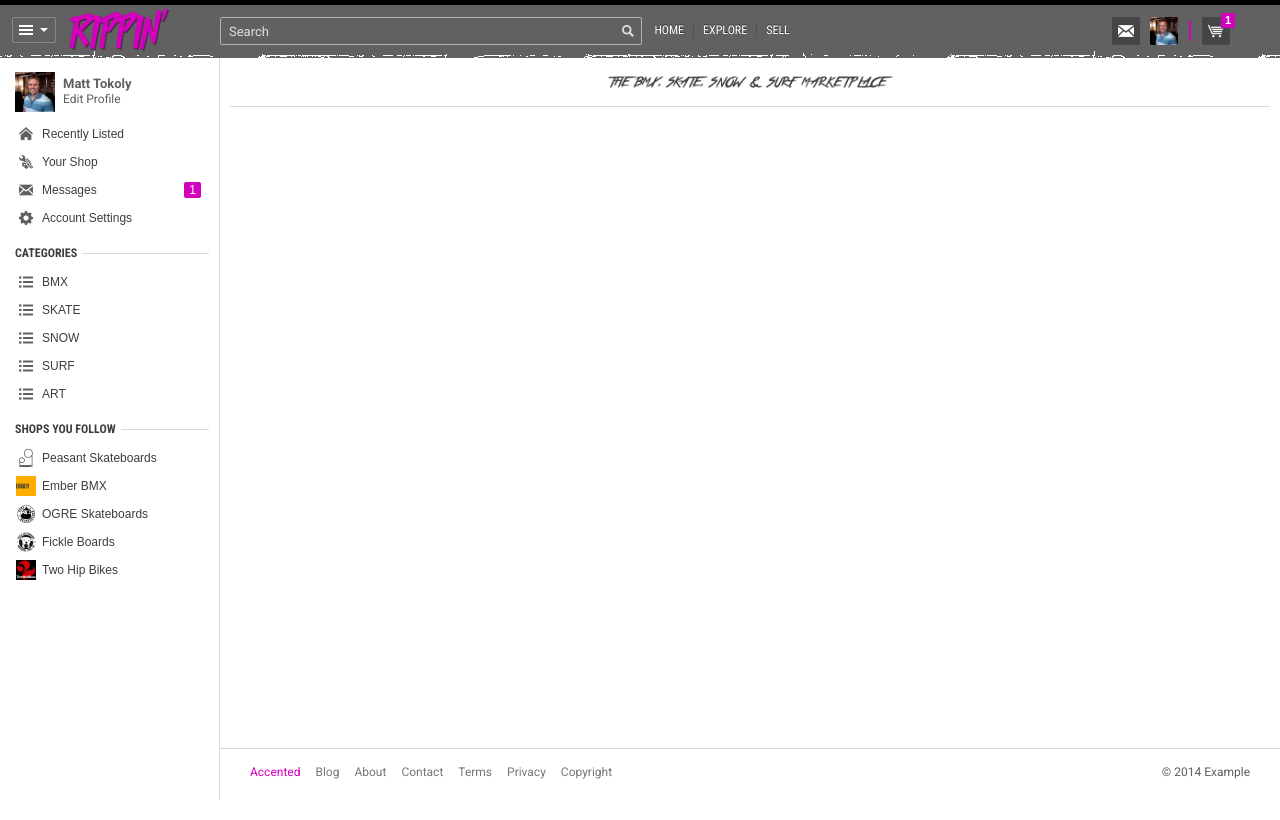
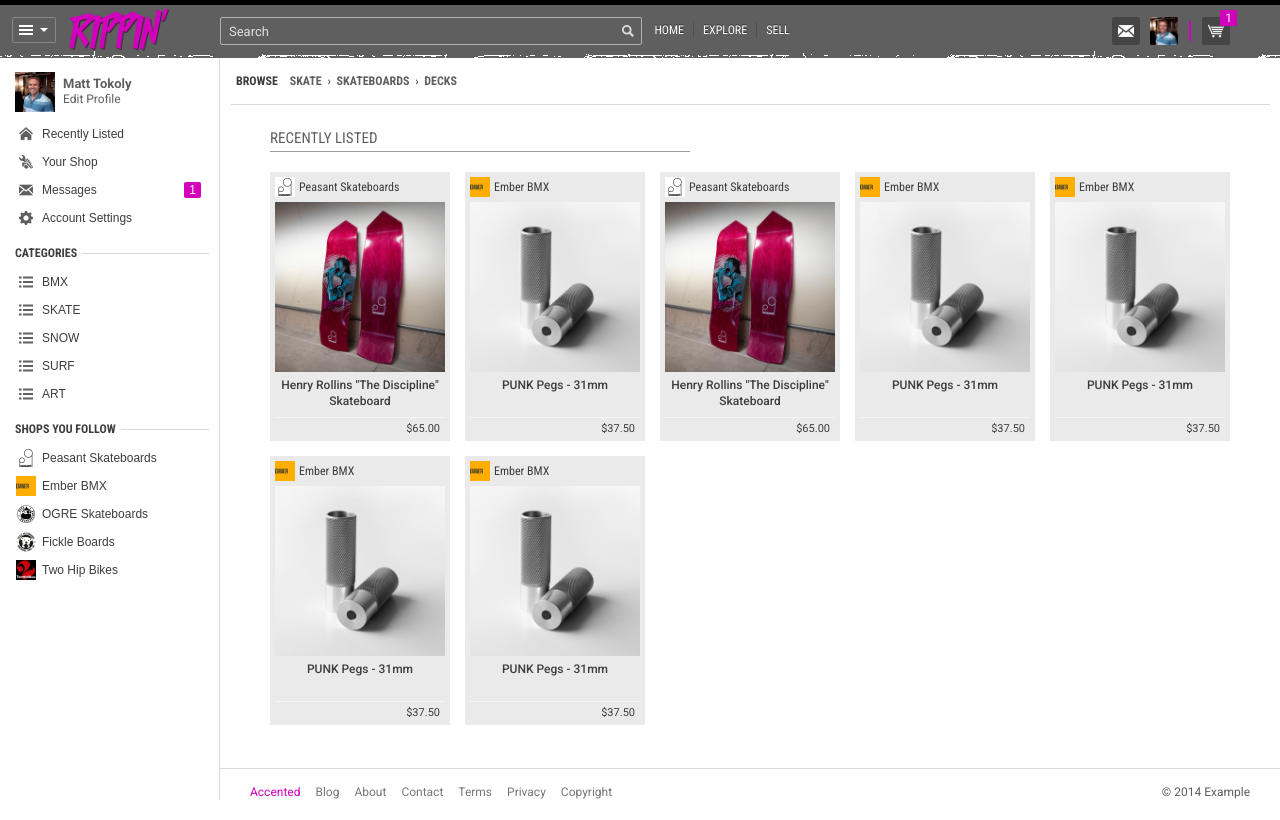
Before and after one commit to mtokoly/Test, a PHP site: page / in a window 1280 px wide. Run offline with PHP 8.4, Linux system fonts and the light colour scheme; some libraries are stand-ins or nearby versions.

Commit message:
7/18 Updates

```diff
--- a/assets/css/styles.css
+++ b/assets/css/styles.css
@@ -56,7 +56,7 @@ body {
 	right: 0;
 	left: 0;
 	height: 58px;
-	background: url(../images/topbar.png) repeat-x -24px bottom;
+	background: rgba(255,255,255, 0.95) url(../images/topbar.png) repeat-x -24px bottom;
 	z-index: 2000;
 }
 
@@ -78,7 +78,7 @@ body {
 	top: auto;
 	bottom: 1px;
 	height: 1px;
-	border-bottom: 1px dashed #616161;
+	border-bottom: 1px dashed #5f5f5f;
 }
 */
 #menulink {
@@ -87,8 +87,8 @@ body {
 	position: fixed;
 	top: 17px;
 	left: 12px;
-	background: #616161;
-	border: 1px solid #616161;
+	background: #5f5f5f;
+	border: 1px solid #5f5f5f;
 	border-radius: 2px;
 	width: 44px;
 	height: 26px;
@@ -191,12 +191,12 @@ body.menu-regular-active.menu-regular-min-inactive #menulink span.arrow {
 	box-sizing: border-box;
 	width: 100%;
 	height: 100%;
-	background: #616161;
+	background: #5f5f5f;
 	border: 1px solid #b1b1b1;
 	border-radius: 2px;
 	font-size: 13px;
 	line-height: 20px;
-	color: #ddd;
+	color: #fff;
 	padding: 3px 28px 3px 8px;
 	outline: none;
 	transition: all 100ms;
@@ -210,6 +210,11 @@ body.menu-regular-active.menu-regular-min-inactive #menulink span.arrow {
 	border-color: #d9d9d9;
 }
 
+#topbar form.search input[type=text]::-webkit-input-placeholder { color: #ddd; }
+#topbar form.search input[type=text]:-moz-placeholder { color: #ddd; }
+#topbar form.search input[type=text]::-moz-placeholder { color: #ddd; }
+#topbar form.search input[type=text]:-ms-input-placeholder { color: #ddd; }
+
 #topbar form.search input[type=submit] {
 	display: block;
 	position: absolute;
@@ -220,7 +225,6 @@ body.menu-regular-active.menu-regular-min-inactive #menulink span.arrow {
 	height: 28px;
 	margin: 0px;
 	padding: 0px;
-	background: red;
 	border: none;
 	cursor: pointer;
 	outline: none;
@@ -340,13 +344,14 @@ body.menu-regular-active.menu-regular-min-inactive #menulink span.arrow {
 #topbar ul.nav-account li a span.count {
 	display: block;
 	position: absolute;
-	top: -4px;
-	right: -5px;
-	font: bold 11px/15px sans-serif;
+	top: -7px;
+	right: -7px;
+	height: 16px;
+	font: 12px/16px "Roboto", sans-serif;
 	color: #fff;
 	text-align: center;
 	text-indent: 0px;
-	padding: 0px 4px;
+	padding: 0px 5px;
 	background: #D201BC;
 }
 
@@ -429,7 +434,7 @@ body.menu-overlay #container {
 
 #content {
 	margin: 0 auto;
-	padding: 0px 0px;
+	padding: 47px 0px 0px;
 }
 
 #footer-wrap {
@@ -661,52 +666,157 @@ body.menu-overlay #footer-wrap {
 
 .block {
 	margin: 0 auto;
+	padding: 20px 0px;
 	width: 960px;
 }
 
-.block-subnav {
-	margin: auto 10px;
-	width: auto;
-	height: 48px;
-	border-bottom: 1px solid #d9d9d9;
+.block-title {
+	padding-bottom: 20px;
 }
 
-.block-subnav p.slogan {
+.block-title span {
+	display: inline-block;
+	min-width: 370px;
+	font: 15px/26px "Roboto Condensed", sans-serif;
+	color: #5f5f5f;
+	text-transform: uppercase;
+	padding-right: 50px;
+	background: #fff;
+	border-bottom: 1px solid #9c9c9c;
+}
+
+#subnav {
+	position: fixed;
+	top: 58px;
+	right: 10px;
+	left: 231px;
+	height: 46px;
+	background: rgba(255,255,255, .95);
+	border-bottom: 1px solid #d9d9d9;
+	transition: all;
+	z-index: 2000;
+}
+
+body.menu-regular-min #subnav {
+	left: 10px;
+}
+
+#subnav p.slogan {
 	display: block;
+	display: none;
 	margin: 0px auto;
 	background: url(../images/slogan.png) no-repeat center center;
 	background-size: 285px 12px;
 	text-indent: -9999em;
 	width: 309px;
-	height: 48px;
+	height: 46px;
 	padding: 0px;
 }
 
-.block-subnav .breadcrumbs {
-	display: none;
+#subnav .breadcrumbs {
 	float: left;
 	margin-left: 5px;
-	font: 700 12px/48px "Roboto Condensed", sans-serif;
+	font: 700 12px/46px "Roboto Condensed", sans-serif;
 	color: #5f5f5f;
 	text-transform: uppercase;
 }
 
-.block-subnav .breadcrumbs span {
+#subnav .breadcrumbs span {
 	display: inline-block;
 	padding-right: 9px;
 	color: #3d3d3d;
 }
 
-.block-subnav .breadcrumbs a {
+#subnav .breadcrumbs a {
 	color: #5f5f5f;
 }
 
-.block-subnav .breadcrumbs a:hover {
+#subnav .breadcrumbs a:hover {
 	color: #D201BC;
 	text-decoration: none;
 }
 
-.block-subnav .breadcrumbs em {
+#subnav .breadcrumbs em {
 	font-style: normal;
 	padding: 0px 3px;
 }
+
+
+ul.listing-loop {
+	margin-left: -15px;
+}
+
+ul.listing-loop li.item {
+	float: left;
+	margin-bottom: 15px;
+	margin-left: 15px;
+	width: 180px;
+	background: #eaeaea;
+}
+
+ul.listing-loop li.item a.shop {
+	display: block;
+	position: relative;
+	height: 20px;
+	padding-left: 24px;
+	font: 12px/20px "Roboto Condensed", sans-serif;
+	color: #3d3d3d;
+	margin: 5px 5px 0px;
+}
+
+ul.listing-loop li.item a.shop:hover {
+	color: #D201BC;
+	text-decoration: none;
+}
+
+ul.listing-loop li.item a.shop img {
+	position: absolute;
+	top: 0px; left: 0px;
+	display: block;
+	width: 20px;
+	height: auto;
+}
+
+ul.listing-loop li.item a.thumb {
+	display: block;
+	padding: 5px;
+}
+
+ul.listing-loop li.item a.thumb img {
+	display: block;
+	width: 100%;
+	height: auto;
+}
+
+ul.listing-loop li.item a.thumb img:hover {
+	opacity: 0.9;
+}
+
+ul.listing-loop li.item a.title {
+	display: block;
+	font-size: 12px;
+	font-weight: 500;
+	line-height: 16px;
+	color: #3d3d3d;
+	text-align: center;
+	height: 32px;
+	padding: 0px 5px 8px;
+	overflow: hidden;
+}
+
+ul.listing-loop li.item a.title:hover {
+	color: #D201BC;
+	text-decoration: none;
+}
+
+ul.listing-loop li.item span.price {
+	display: block;
+	font-size: 11px;
+	line-height: 15px;
+	color: #3d3d3d;
+	text-align: right;
+	min-height: 15px;
+	margin: 0px 5px 5px;
+	padding: 3px 5px 0px;
+	border-top: 1px solid #f5f5f5;
+}
--- a/content.php
+++ b/content.php
@@ -1,5 +1,5 @@
 
-<div class="block block-subnav">
+<div id="subnav">
 
 	<div class="breadcrumbs">
 		<span>Browse</span>
@@ -13,3 +13,62 @@
 	<p class="slogan"></p>
 
 </div>
+
+<div class="block">
+
+	<div class="block-title"><span>Recently Listed</span></div>
+
+	<ul class="listing-loop clearfix">
+
+		<li class="item">
+			<a href="#" class="shop"><img src="./assets/images/dev/shops/ps.jpg"> Peasant Skateboards</a>
+			<a href="#" class="thumb"><img src="./assets/images/dev/shops/product.jpg"></a>
+			<a href="#" class="title">Henry Rollins "The Discipline" Skateboard</a>
+			<span class="price">$65.00</span>
+		</li>
+
+		<li class="item">
+			<a href="#" class="shop"><img src="./assets/images/dev/shops/ember.jpg"> Ember BMX</a>
+			<a href="#" class="thumb"><img src="./assets/images/dev/shops/pegs.jpg"></a>
+			<a href="#" class="title">PUNK Pegs - 31mm</a>
+			<span class="price">$37.50</span>
+		</li>
+
+		<li class="item">
+			<a href="#" class="shop"><img src="./assets/images/dev/shops/ps.jpg"> Peasant Skateboards</a>
+			<a href="#" class="thumb"><img src="./assets/images/dev/shops/product.jpg"></a>
+			<a href="#" class="title">Henry Rollins "The Discipline" Skateboard</a>
+			<span class="price">$65.00</span>
+		</li>
+
+		<li class="item">
+			<a href="#" class="shop"><img src="./assets/images/dev/shops/ember.jpg"> Ember BMX</a>
+			<a href="#" class="thumb"><img src="./assets/images/dev/shops/pegs.jpg"></a>
+			<a href="#" class="title">PUNK Pegs - 31mm</a>
+			<span class="price">$37.50</span>
+		</li>
+
+		<li class="item">
+			<a href="#" class="shop"><img src="./assets/images/dev/shops/ember.jpg"> Ember BMX</a>
+			<a href="#" class="thumb"><img src="./assets/images/dev/shops/pegs.jpg"></a>
+			<a href="#" class="title">PUNK Pegs - 31mm</a>
+			<span class="price">$37.50</span>
+		</li>
+
+		<li class="item">
+			<a href="#" class="shop"><img src="./assets/images/dev/shops/ember.jpg"> Ember BMX</a>
+			<a href="#" class="thumb"><img src="./assets/images/dev/shops/pegs.jpg"></a>
+			<a href="#" class="title">PUNK Pegs - 31mm</a>
+			<span class="price">$37.50</span>
+		</li>
+
+		<li class="item">
+			<a href="#" class="shop"><img src="./assets/images/dev/shops/ember.jpg"> Ember BMX</a>
+			<a href="#" class="thumb"><img src="./assets/images/dev/shops/pegs.jpg"></a>
+			<a href="#" class="title">PUNK Pegs - 31mm</a>
+			<span class="price">$37.50</span>
+		</li>
+
+	</ul>
+
+</div>
--- a/index.php
+++ b/index.php
@@ -1,4 +1,8 @@
-<!DOCTYPE html>
+<?php
+
+$loggedin = true;
+
+?><!DOCTYPE html>
 <html>
 <head>
     <meta charset="utf-8">
@@ -18,7 +22,7 @@
 	<a href="/" class="logo">RIPPIN'</a>
 	<p class="slogan">The BMX, SKATE, SNOW &amp; SURF Marketplace</p>
 	<form class="search">
-		<input type="text" name="q" value="Search">
+		<input type="text" name="q" placeholder="Search" value="">
 		<input type="submit" value="Search">
 	</form>
 	<ul class="nav nav-cart">
@@ -37,7 +41,7 @@
 <!-- [END] Topbar -->
 
 <div id="menu-wrap"><div id="menu">
-	<?php include('sidebar.php'); ?>
+	<?php include('menu.php'); ?>
 </div></div>
 <!-- [END] Menu -->
 
```
Also changed, not shown: assets/images/dev/shops/pegs.jpg (added), assets/images/dev/shops/product.jpg (added), assets/images/topbar.png, menu.php (renamed from sidebar.php).
